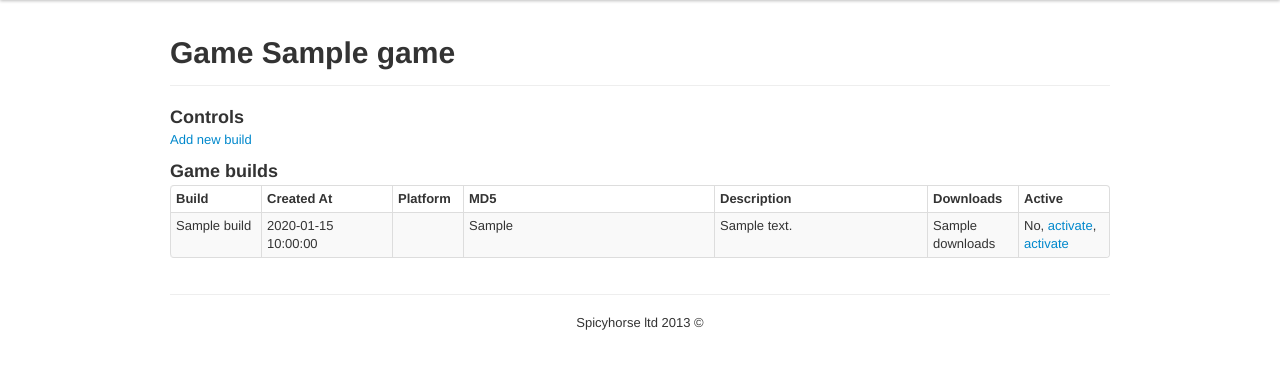
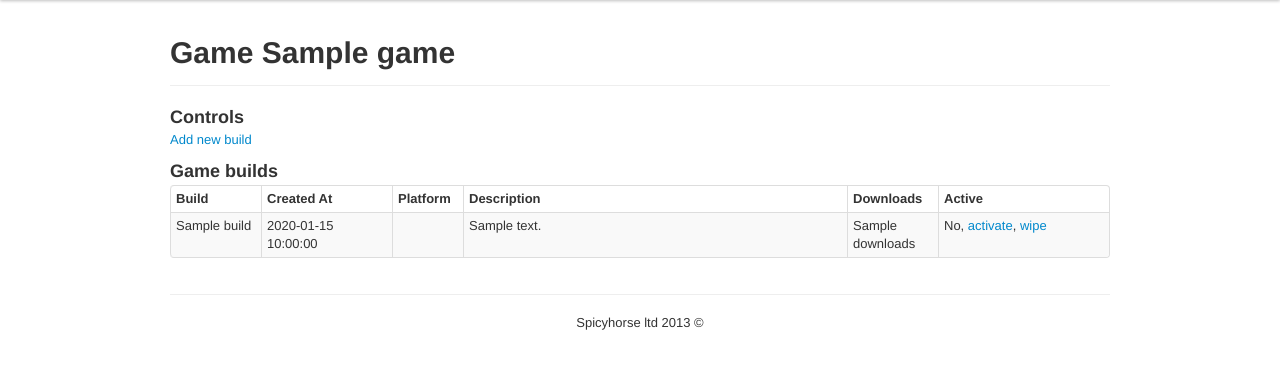
Before and after one commit to SpicyHorse/delivery, a Python web app: template templates/channel/game_view.html in a window 1280 px wide. Shown: the part 40-409 px from the top of the page. Run offline with Jinja, Linux system fonts and the light colour scheme; the template is opened without the code that fills it: most values are stand-ins (such as "Sample title", 1, 10 or a date in 2020).

Commit message:
template fixes

```diff
--- a/templates/channel/game_view.html
+++ b/templates/channel/game_view.html
@@ -21,10 +21,9 @@
 					<th style="width:80px;">Build</th>
 					<th style="width:120px;">Created At</th>
 					<th style="width:60px;">Platform</th>
-					<th style="width:240px;">MD5</th>
 					<th>Description</th>
 					<th style="width:80px;">Downloads</th>
-					<th style="width:80px;">Active</th>
+					<th style="width:160px;">Active</th>
 				</tr>
 			</thead>
 			<tbody>
@@ -40,14 +39,13 @@
 					<td>{{ b.name }}</td>
 					<td>{{ b.created_at }}</td>
 					<td>{{ b.platform }}</td>
-					<td>{{ b.md5 }}</td>
 					<td>{{ b.description }}</td>
 					<td>{{ b.downloads }}</td>
 					<td>
 						{% if b.current %}
 						Active
 						{% else %}
-						No, <a href="{{ url_for('channel_game_build_activate', channel=game.channel.name, game=game.name, platform=b.platform.lower(), build=b.id ) }}">activate</a>, <a href="{{ url_for('channel_game_build_wipe', channel=game.channel.name, game=game.name, platform=b.platform.lower(), build=b.id ) }}">activate</a>
+						No, <a href="{{ url_for('channel_game_build_activate', channel=game.channel.name, game=game.name, platform=b.platform.lower(), build=b.id ) }}">activate</a>, <a href="{{ url_for('channel_game_build_wipe', channel=game.channel.name, game=game.name, platform=b.platform.lower(), build=b.id ) }}">wipe</a>
 						{% endif %}
 					</td>
 				</tr>
```
